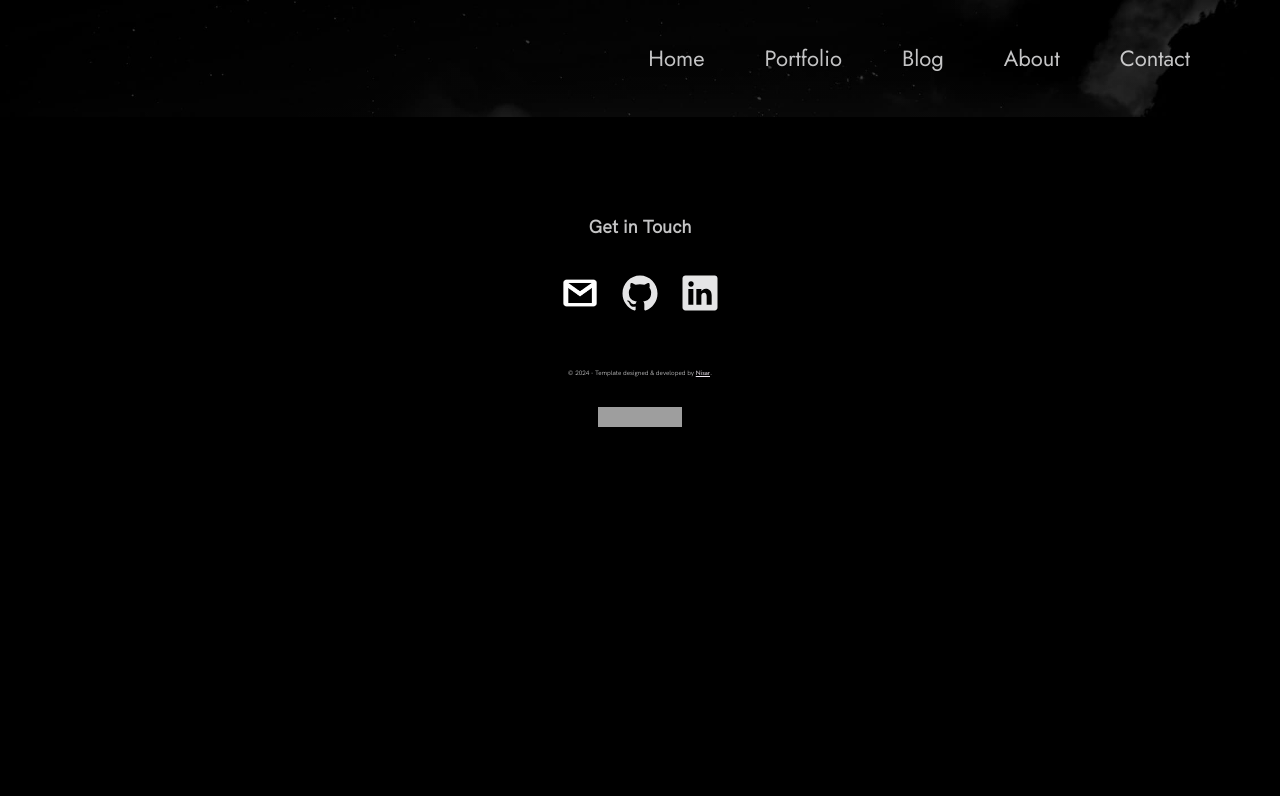
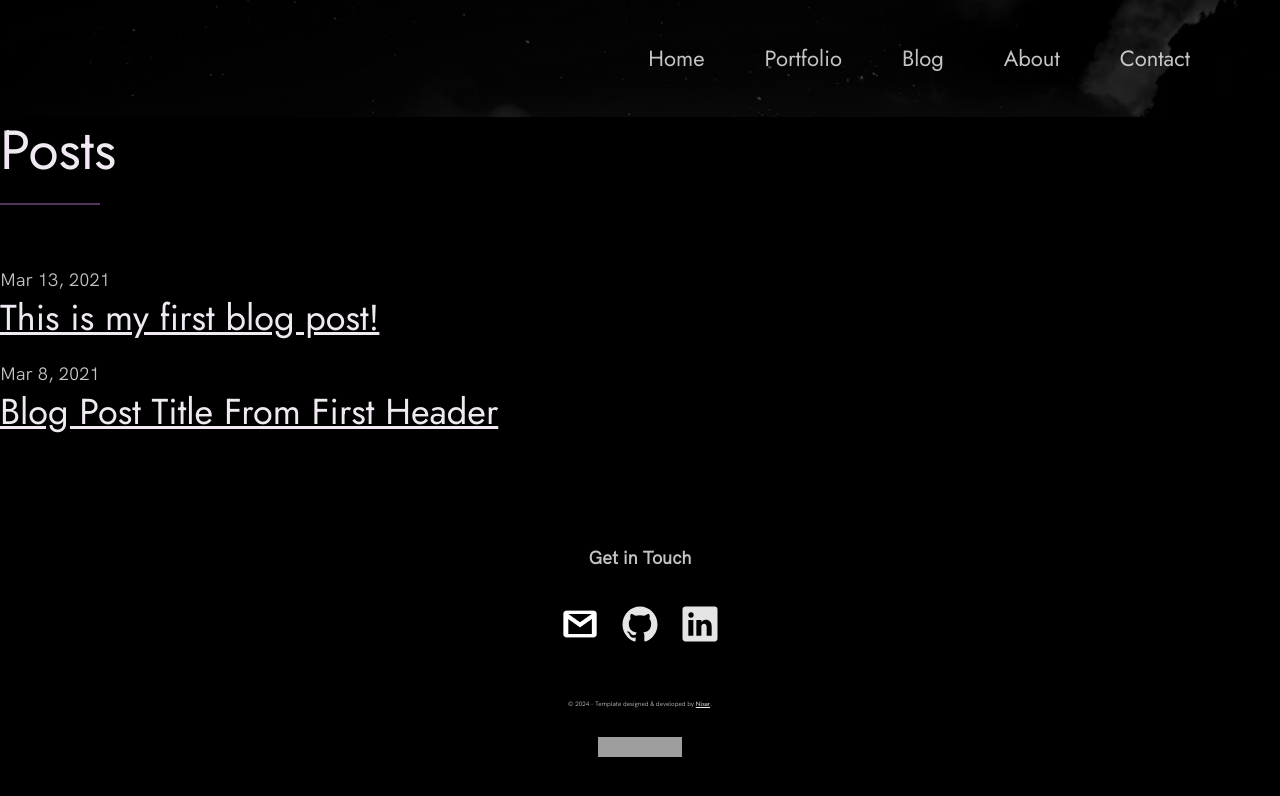
Before and after one commit to klavertu/Portfolio, a Jekyll site: the page blog.html, which Jekyll copies as it is, in a window 1280 px wide. Shown: the top 796 px of the page. Built offline with Jekyll 4.4.1, drawn with Linux system fonts in a browser that asks for light colours; grey boxes are pictures that could not be loaded.

Commit message:
Update blog.html

```diff
--- a/blog.html
+++ b/blog.html
@@ -52,6 +52,18 @@
       <main role="main">
 
     <!-- ***** Portfolio ***** -->
+<h2 class="post-list-heading">Posts</h2>
+<ul class="post-list"><li><span class="post-meta">Mar 13, 2021</span>
+        <h3>
+          <a class="post-link" href="/2021/03/13/new-post.html">
+            This is my first blog post!
+          </a>
+        </h3></li><li><span class="post-meta">Mar 8, 2021</span>
+        <h3>
+          <a class="post-link" href="/2021/03/08/blog-post-title-from-file-name.html">
+            Blog Post Title From First Header
+          </a>
+        </h3></li></ul>
 
     <div class="header__text-box row">
         <h1 style="margin-bottom: 0.5rem;">
```
